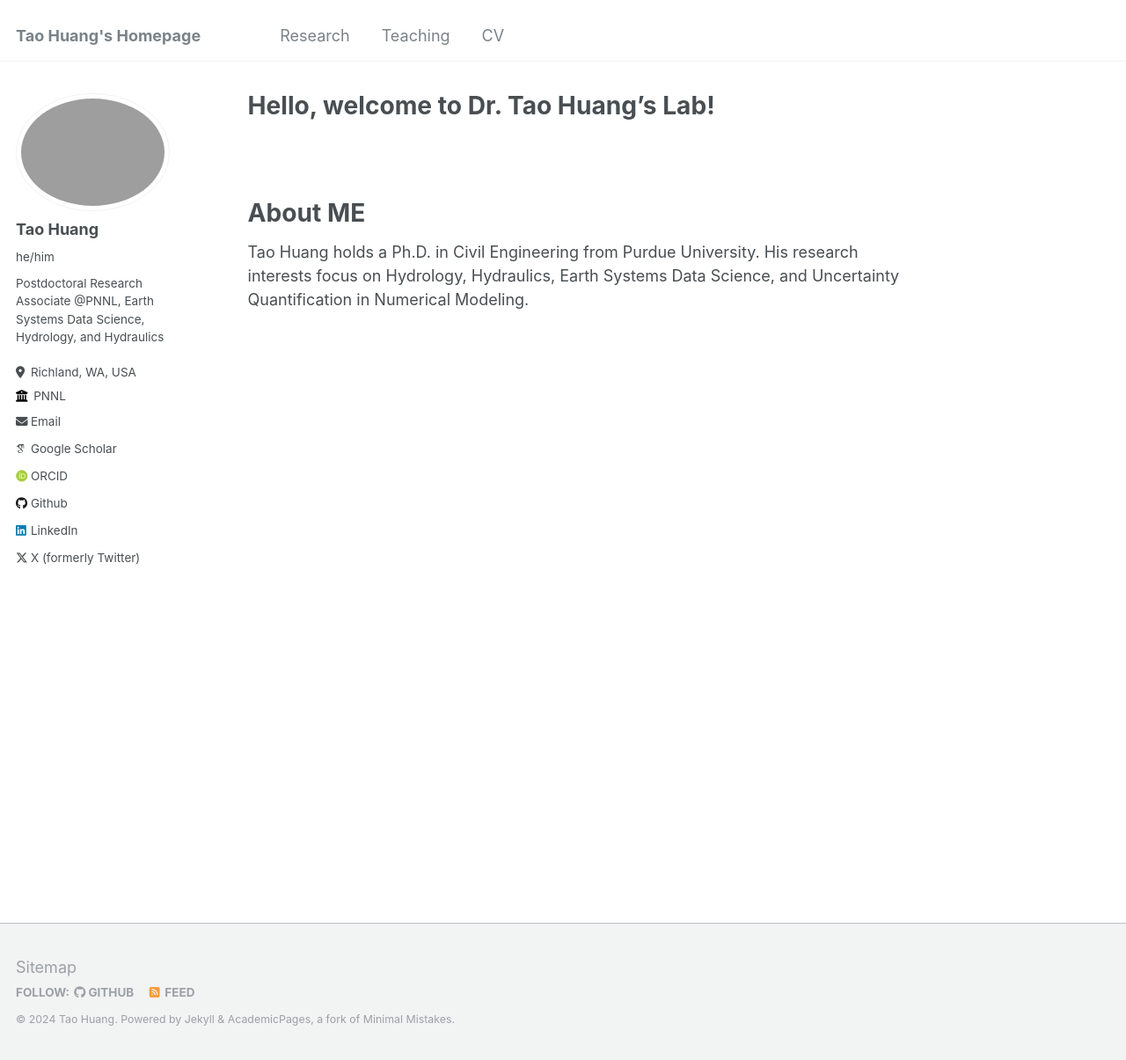
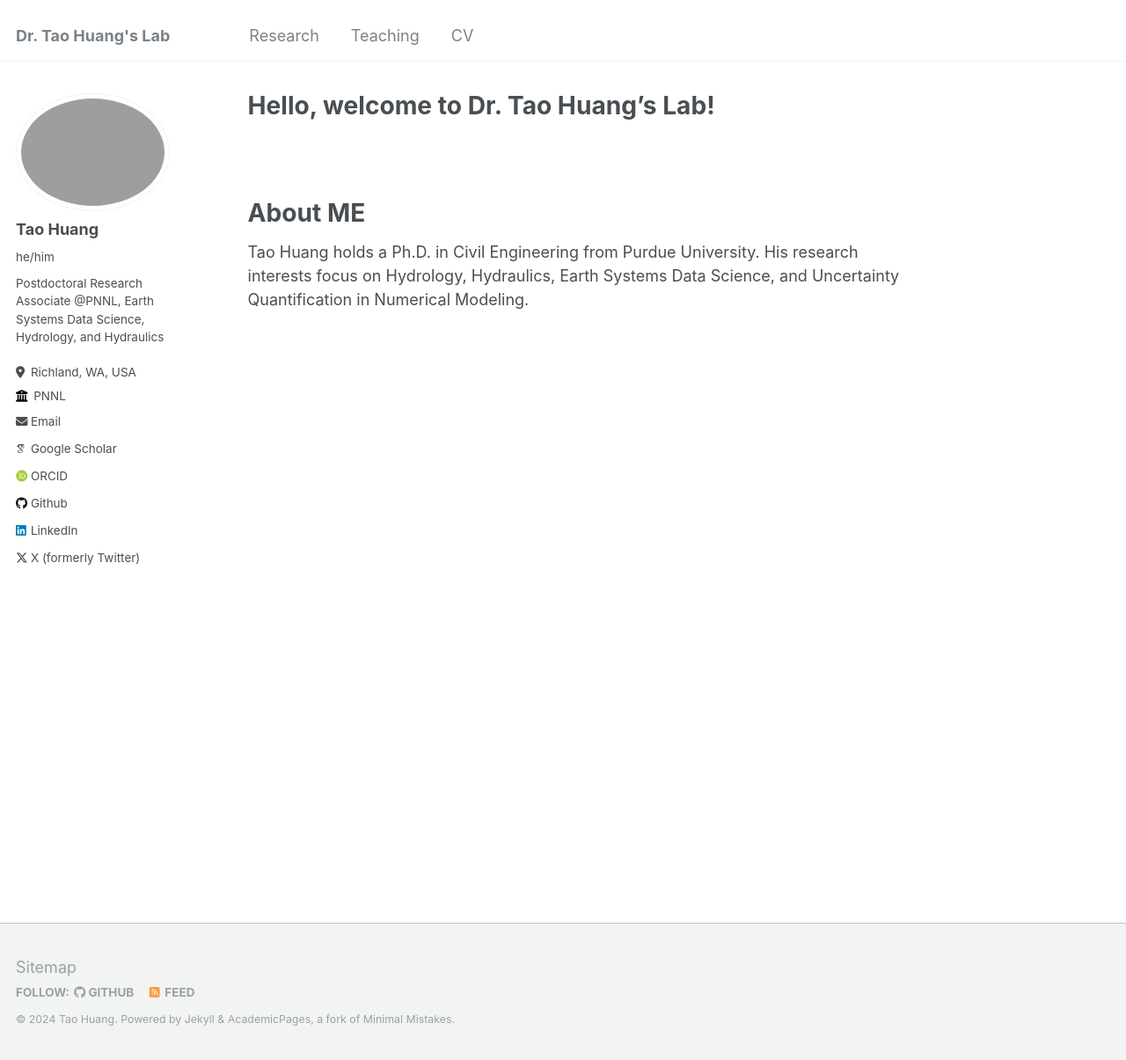
Before and after one commit to huan1441/huan1441.github.io, a Jekyll site: the page built from _pages/about.md, in a window 1280 px wide and 1205 px high. Shown: the whole window at 88% size. Built offline with Jekyll 4.4.1, drawn with Linux system fonts in a browser that asks for light colours; some web fonts are replaced; a file with an impossible date is left out.

Commit message:
Update _config.yml

```diff
--- a/_config.yml
+++ b/_config.yml
@@ -8,7 +8,7 @@
 
 # Basic Site Settings
 locale                   : "en-US"
-title                    : "Tao Huang's Homepage"
+title                    : "Dr. Tao Huang's Lab"
 title_separator          : "-"
 name                     : &name "Tao Huang"
 description              : &description "personal description"
```
